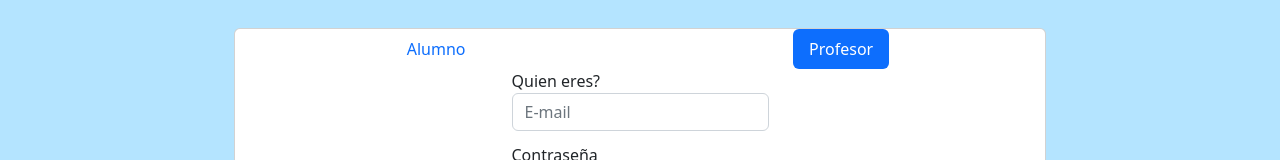
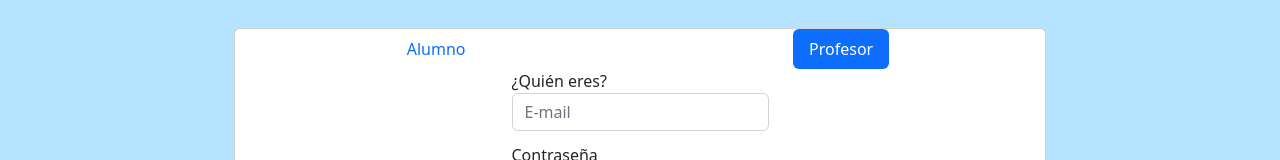
Before and after one commit to Equipo-Proton/la-tribu-exploradora-frontend, a Vue app: page / in a window 1280 px wide. Both pictures are taken after a click on the tab "Profesor". Shown: the part 250-410 px from the top of the page. Built offline with nearby package versions, Linux system fonts and the light colour scheme; a web font is replaced by a local one.

Commit message:
login implementation

```diff
--- a/src/components/LoginForm.vue
+++ b/src/components/LoginForm.vue
@@ -85,12 +85,13 @@ export default {
       >
         <div class="form">
           <div>
-            <a>Quien eres?</a>
+            <a>¿Quién eres?</a>
             <input
               type="text"
               name=""
               class="form-control"
               placeholder="E-mail"
+              v-model="form.email"
             />
           </div>
           <div>
@@ -100,9 +101,12 @@ export default {
               name=""
               class="form-control"
               placeholder="Contraseña"
+              v-model="form.password"
             />
           </div>
-          <button class="btn btn-dark btn-block">Entrar</button>
+          <button class="btn btn-dark btn-block" v-on:click="correctLogin">
+            Entrar
+          </button>
         </div>
       </div>
     </div>
```
